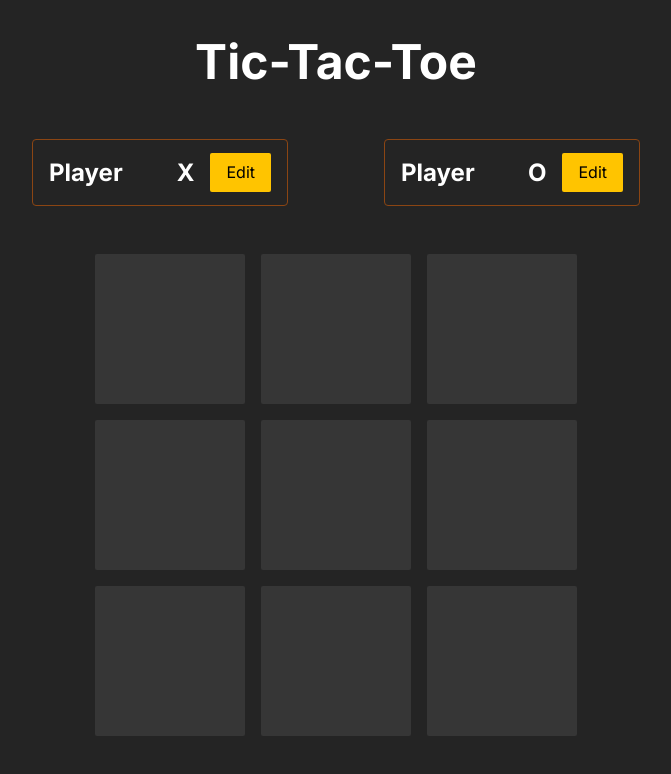
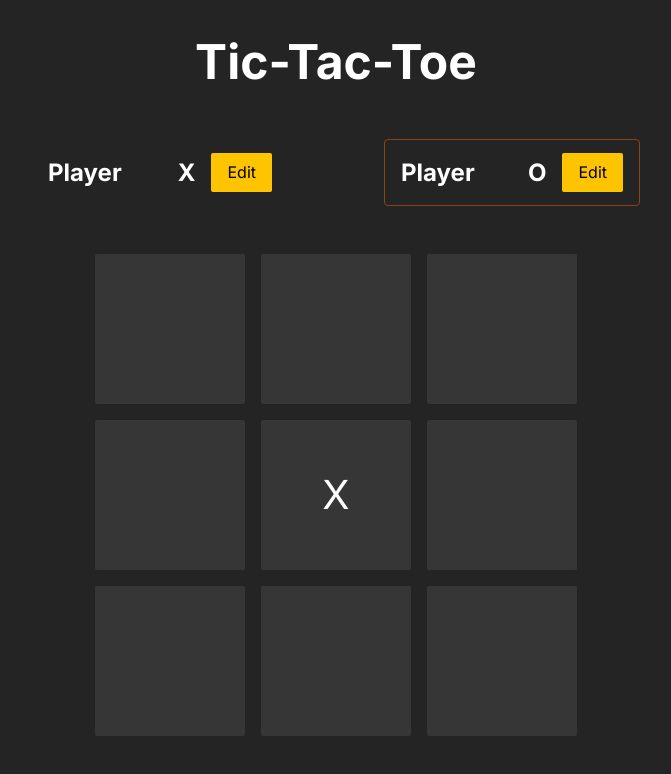
Before and after one commit to psdekate/tic-tac-toe, a React (Vite) app: page / in a window 1280 px wide. Both pictures are taken after a click on the button 640 px from the left and 494 px from the top of the page. Shown: the top 774 px of the page, without its empty margins (304-975 px from the left). Built offline with nearby package versions, Linux system fonts and the light colour scheme.

Commit message:
adding final logic

```diff
--- a/src/App.css
+++ b/src/App.css
@@ -17,7 +17,7 @@ h1 {
 .game-wrapper {
   width: 50vw;
   display: grid;
-  grid-template-rows: auto auto 1fr;
+  grid-template-rows: auto auto auto 1fr;
   gap: 2rem;
   grid-auto-rows: min-content;
 }
@@ -32,7 +32,7 @@ h1 {
 
 .name-input {
   width: 100%;
-  padding: 0.8rem;
+  padding: 0.6rem;
   font-family: inherit;
   font-size: inherit;
   color: #fff;
@@ -45,9 +45,12 @@ h1 {
   justify-content: space-between;
   gap: 1rem;
   align-items: center;
-  border: 1px solid saddlebrown;
   padding: 0.8rem 1rem;
   border-radius: 4px;
+}
+
+.player.active {
+  border: 1px solid saddlebrown;
 }
 
 .player-name {
@@ -68,6 +71,22 @@ h1 {
   border-radius: 2px;
 }
 
+.reset {
+  padding: 0.6rem 1rem;
+  border: 1px solid rosybrown;
+  font-size: inherit;
+  font-family: inherit;
+  cursor: pointer;
+  border-radius: 2px;
+  color: inherit;
+  transition: background-color 0.2s ease;
+}
+
+.reset:hover {
+  background-color: rosybrown;
+  color: #323232;
+}
+
 .board {
   display: grid;
   grid-template-columns: repeat(3, auto);
@@ -84,8 +103,18 @@ h1 {
   background-color: rgb(54, 54, 54);
   transition: background-color 0.3s ease;
   border-radius: 2px;
+  color: inherit;
+  font-size: 2.5rem;
+  font-family: inherit;
 }
 
 .game-button:hover {
   background-color: rgb(70, 70, 70);
 }
+
+.game-stat {
+  display: flex;
+  gap: 2rem;
+  justify-content: center;
+  align-items: center;
+}
--- a/src/App.jsx
+++ b/src/App.jsx
@@ -1,18 +1,75 @@
+import { useState } from "react";
+import { winningCombinations } from "./win";
 import "./App.css";
 import { Gameboard } from "./components/Gameboard";
 import { Players } from "./components/Player";
 
+const initialBoard = [null, null, null, null, null, null, null, null, null];
+
 function App() {
+  const [prevBoard, setPrevBoard] = useState(initialBoard);
+  const [currentPlayer, setCurrentPlayer] = useState("X");
+  const [winner, setWinner] = useState(null);
+
+  function checkWinner(updatedBoard) {
+    for (const [a, b, c] of winningCombinations) {
+      if (
+        updatedBoard[a] &&
+        updatedBoard[a] === updatedBoard[b] &&
+        updatedBoard[a] === updatedBoard[c]
+      ) {
+        return updatedBoard[a];
+      }
+    }
+    return null;
+  }
+
+  function handleClicked(index) {
+    if (!prevBoard[index] && !winner) {
+      const updatedBoard = [...prevBoard];
+      updatedBoard[index] = currentPlayer;
+      setPrevBoard(updatedBoard);
+
+      const newWinner = checkWinner(updatedBoard);
+      if (newWinner) {
+        setWinner(newWinner);
+      } else {
+        setCurrentPlayer((prevPlayer) => (prevPlayer === "X" ? "O" : "X"));
+      }
+    }
+  }
+
+  function handleReset() {
+    setPrevBoard(initialBoard);
+    setCurrentPlayer("X");
+    setWinner(null);
+  }
+
   return (
     <>
       <div className="container">
         <div className="game-wrapper">
           <h1>Tic-Tac-Toe</h1>
           <div className="game-header">
-            <Players symbol="X" initialName="Player" />
-            <Players symbol="O" initialName="Player" />
+            <Players symbol="X" initialName="Player" currentPlayer={currentPlayer} />
+            <Players symbol="O" initialName="Player" currentPlayer={currentPlayer} />
           </div>
-          <Gameboard />
+          {winner ? (
+            <div className="game-stat">
+              <h3>Winner is {winner}</h3>
+              <button onClick={handleReset} className="reset">
+                Reset
+              </button>
+            </div>
+          ) : prevBoard.every((cell) => cell !== null) ? (
+            <div className="game-stat">
+              <h3>It's a draw</h3>
+              <button onClick={handleReset} className="reset">
+                Reset
+              </button>
+            </div>
+          ) : null}
+          <Gameboard gameBoard={prevBoard} onCellClicked={handleClicked} />
         </div>
       </div>
     </>
--- a/src/components/Gameboard.jsx
+++ b/src/components/Gameboard.jsx
@@ -1,11 +1,9 @@
-const initialBoard = [null, null, null, null, null, null, null, null, null];
-
-export function Gameboard() {
+export function Gameboard({ gameBoard, onCellClicked }) {
   return (
     <>
       <div className="board">
-        {initialBoard.map((item, itemIndex) => (
-          <button key={itemIndex} className="game-button">
+        {gameBoard.map((item, itemIndex) => (
+          <button key={itemIndex} className="game-button" onClick={() => onCellClicked(itemIndex)}>
             {item}
           </button>
         ))}
--- a/src/components/Player.jsx
+++ b/src/components/Player.jsx
@@ -1,6 +1,6 @@
 import { useState } from "react";
 
-export function Players({ symbol, initialName }) {
+export function Players({ symbol, initialName, currentPlayer }) {
   const [isEditing, setIsEditing] = useState(false);
   const [playerName, setPlayerName] = useState(initialName);
 
@@ -14,6 +14,8 @@ export function Players({ symbol, initialName }) {
     />
   );
 
+  const activePlayer = symbol === currentPlayer ? "player active" : "player";
+
   function handleClick() {
     setIsEditing((click) => !click);
   }
@@ -24,13 +26,13 @@ export function Players({ symbol, initialName }) {
 
   return (
     <>
-      <div className="player">
+      <div className={activePlayer}>
         <div className="player-name">
           {isEditing ? editClick : <h2>{playerName}</h2>}
           <h2>{symbol}</h2>
         </div>
         <button onClick={handleClick} className="name-edit">
-          Edit
+          {isEditing ? "Save" : "Edit"}
         </button>
       </div>
     </>
--- /dev/null
+++ b/src/win.js
@@ -0,0 +1,10 @@
+export const winningCombinations = [
+  [0, 1, 2],
+  [3, 4, 5],
+  [6, 7, 8],
+  [0, 3, 6],
+  [1, 4, 7],
+  [2, 5, 8],
+  [0, 4, 8],
+  [2, 4, 6],
+];
```
